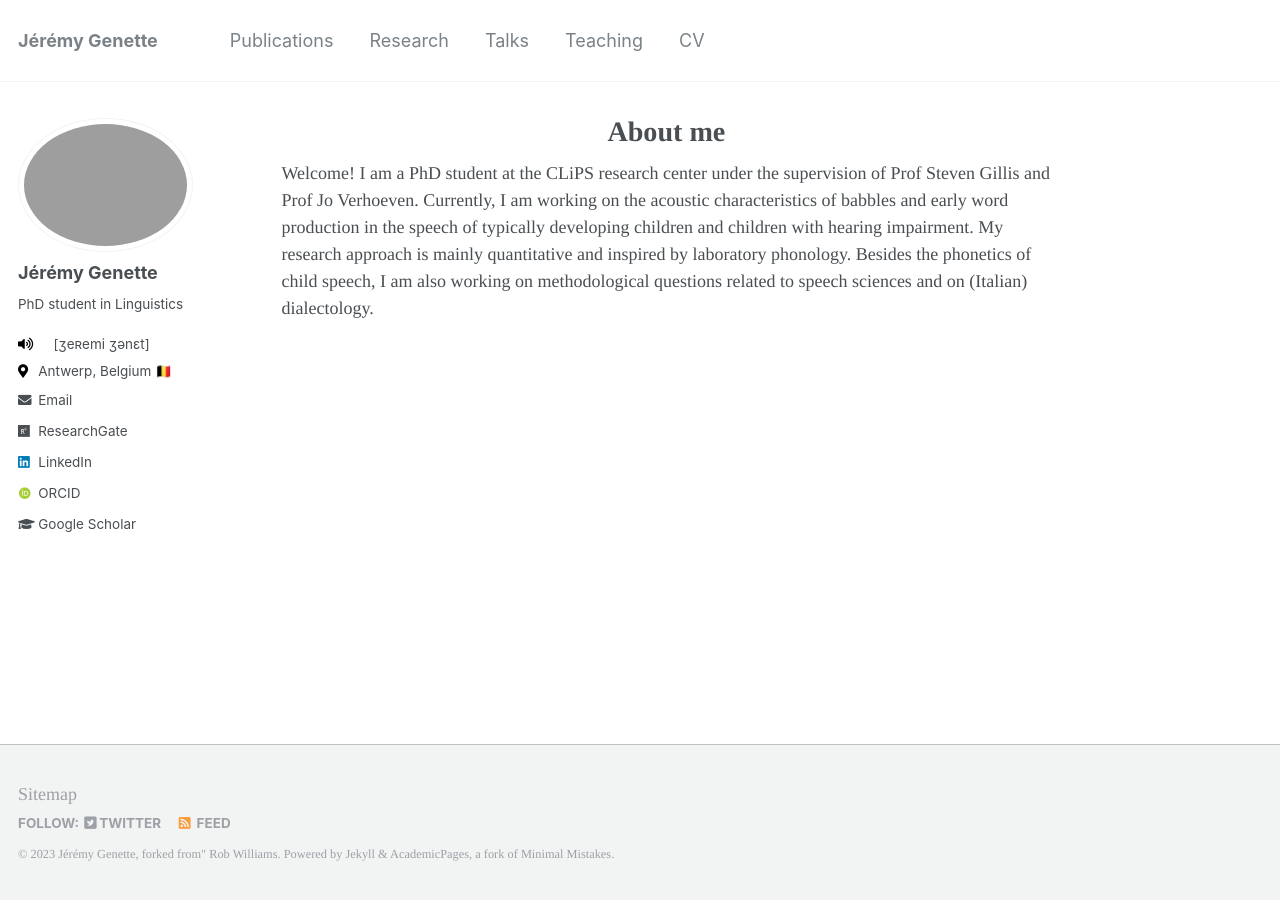
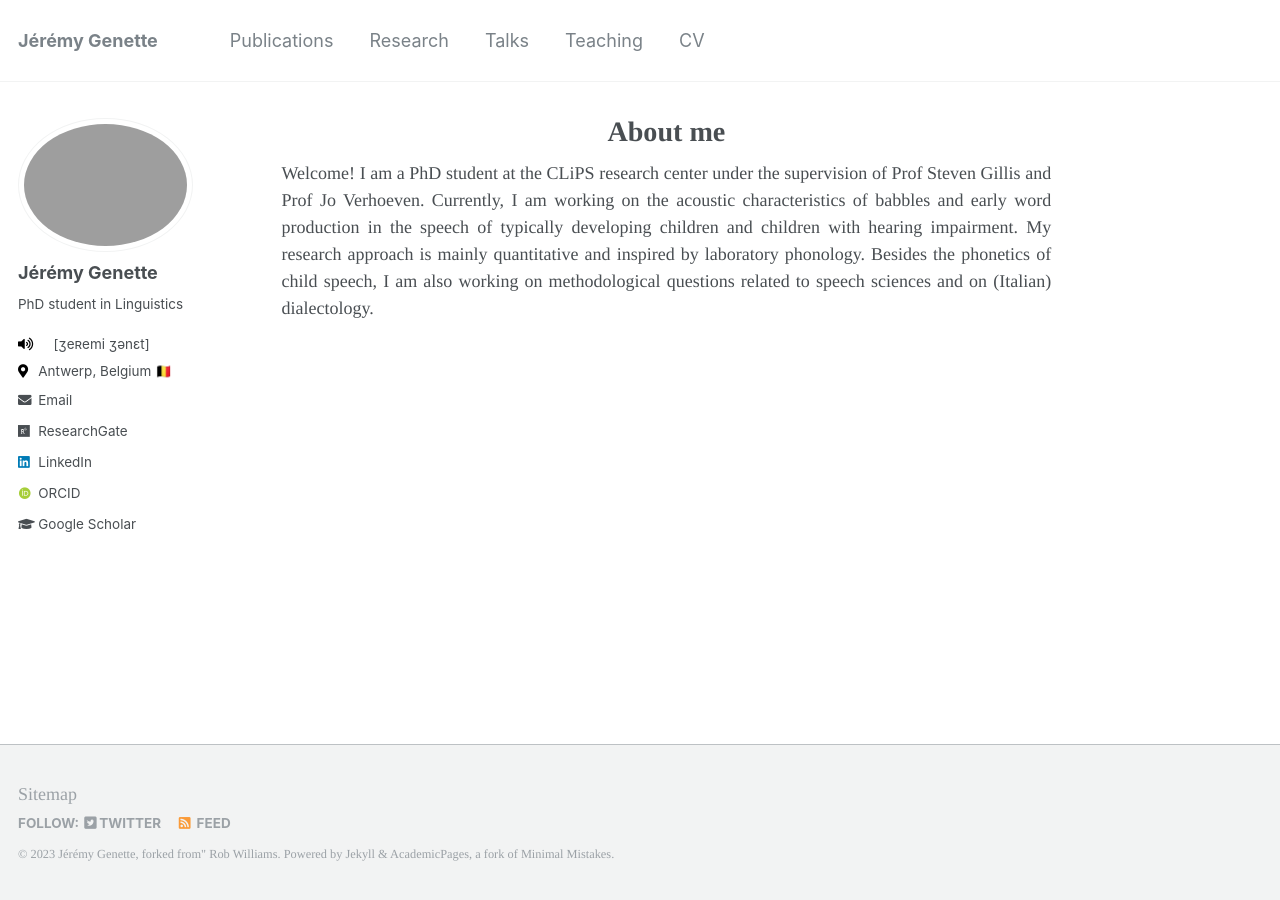
Before and after one commit to jgenette/jgenette.github.io, a Jekyll site: the page built from _pages/about.md, in a window 1280 px wide. Built offline with Jekyll 4.4.1, drawn with Linux system fonts in a browser that asks for light colours; some web fonts are replaced.

Commit message:
Update _base.scss

```diff
--- a/_sass/_base.scss
+++ b/_sass/_base.scss
@@ -62,7 +62,7 @@ small, .small {
 
 p {
   margin-bottom: 1.3em;
-  text-align: aligned;
+  text-align: justify;
 
 }
 
```
